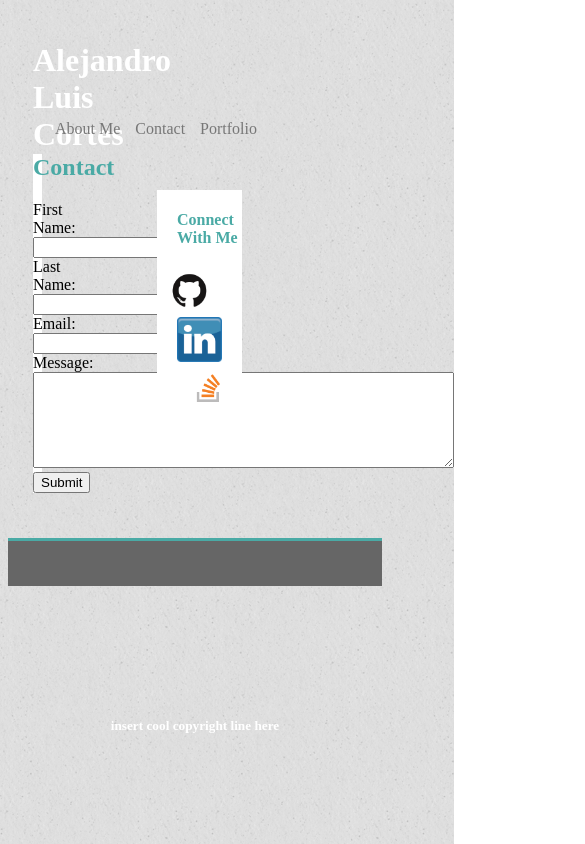
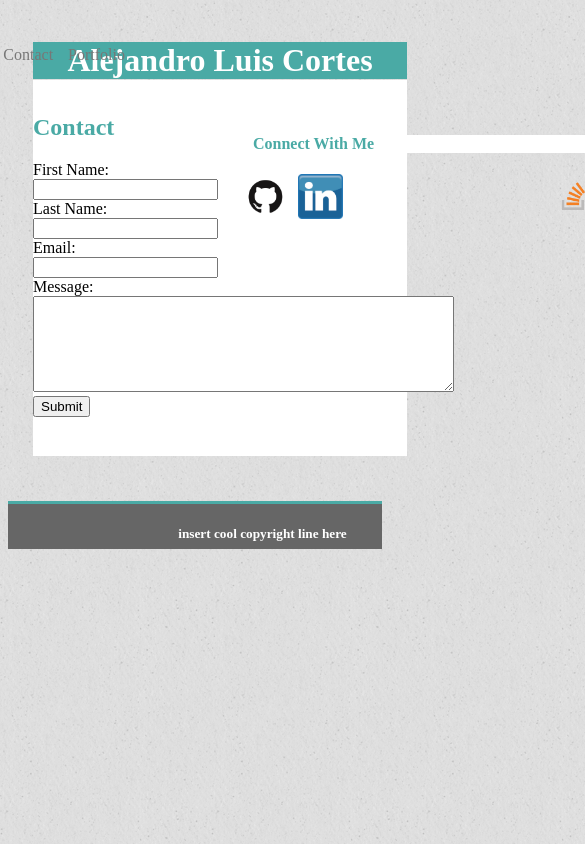
Before and after one commit to alexlcortes/Basic-Portfolio, a plain HTML site: page contact.html in a window 390 px wide. Shown: the top 844 px of the page, 585 px wide, since content can reach past the window. Drawn offline with Linux system fonts and the light colour scheme.

Commit message:
Media Queries Not

```diff
--- a/assets/css/style.css
+++ b/assets/css/style.css
@@ -110,3 +110,84 @@ footer {
 	position: relative;
 	right: 10px
 }
+
+
+@media screen and (max-width: 980px) {
+	header {
+		width: 100%;
+	}
+
+	#navbar {
+		width: 100%;
+	}
+
+	.container {
+		width: 100%;
+	}
+
+	.connectbox1 {
+		float: none;
+	}
+
+	.connectbox2 {
+		float: none;
+	}
+
+	.connectbox3 {
+		float: none;
+	}
+}
+
+@media screen and (max-width: 768px) {
+	header {
+		width: 100%;
+	}
+
+	#navbar {
+		width: 100%;
+	}
+
+	.container {
+		width: 100%;
+	}
+
+
+	.connectbox1 {
+		float: none;
+	}
+
+	.connectbox2 {
+		float: none;
+	}
+
+	.connectbox3 {
+		float: none;
+	}
+}
+
+@media screen and (max-width: 640px) {
+	header {
+		width: 100%;
+	}
+
+		#navbar {
+		width: 100%;
+	}
+
+	.container {
+		width: 100%;
+	}
+
+
+	.connectbox1 {
+		float: none;
+	}
+
+	.connectbox2 {
+		float: none;
+	}
+
+	.connectbox3 {
+		float: none;
+	}
+}
--- a/contact.html
+++ b/contact.html
@@ -2,6 +2,7 @@
 <html>
 <head>
 	<link rel="stylesheet" type="text/css" href="assets/css/style.css">
+	<meta name="viewport" content="width=device-width, initial-scale=1">
 	<title>Contact</title>
 </head>
 <body background="assets/images/white_sand.png">
```
Also changed, not shown: index.html (+1 -0 lines), portfolio.html (+1 -0 lines).
